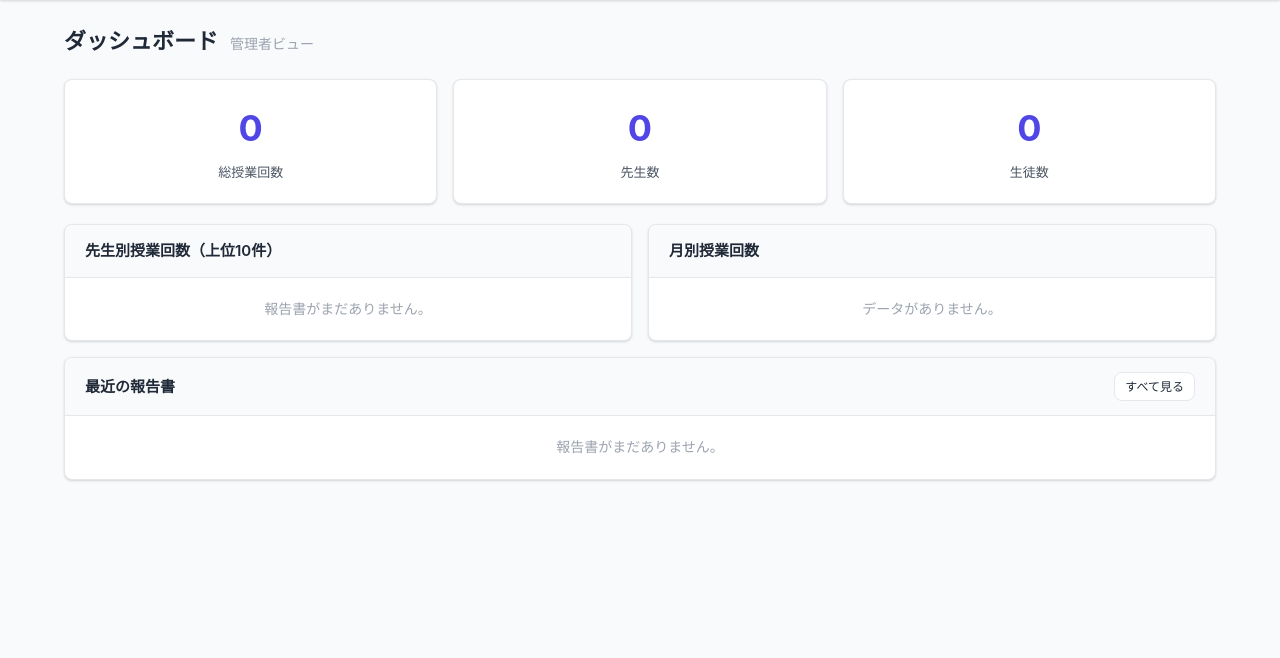
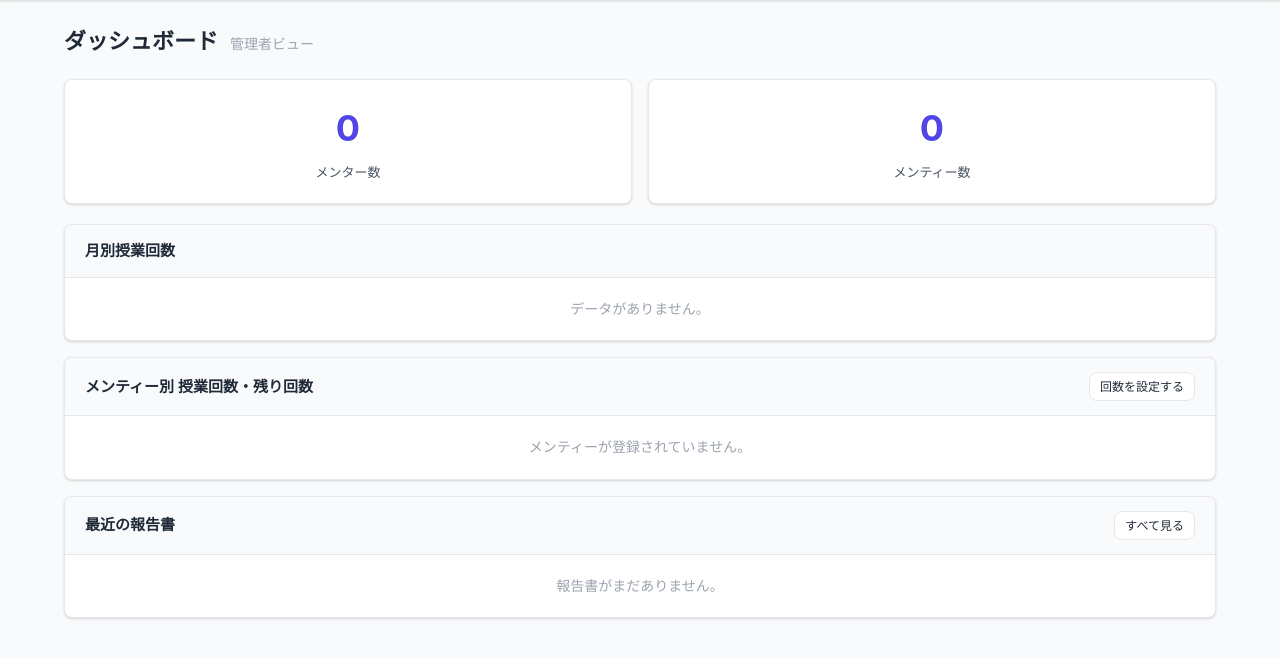
Before and after one commit to sui-28/lesson-management, a Flask app: page / in a window 1280 px wide. Shown: the part 56-714 px from the top of the page. Run offline with Flask 3, Linux system fonts and the light colour scheme; a user stored in the database is signed in.

Commit message:
Update: メンター/メンティー表記・CSVインポート・残り回数機能
- 先生→メンター、生徒→メンティーに全テンプレートを変更
- 管理者ダッシュボードから総授業回数・メンター別授業回数を削除
- メンティー別の月別授業回数・残り回数を表示
- メンティーに契約総授業回数フィールドを追加（管理者が設定可）
- CSVインポート機能追加（メンター名・メンティー名の対応表）
- 残り回数バッジ（緑/黄/赤）で視覚的に表示

Co-Authored-By: Claude Sonnet 4.6 <noreply@anthropic.com>

```diff
--- a/app.py
+++ b/app.py
@@ -105,19 +105,8 @@ def dashboard():
         notifications = get_unread_notifications(db)
         if current_user.is_admin:
             # 管理者: 全体統計
-            total_reports = db.query(func.count(Report.id)).scalar()
             total_teachers = db.query(func.count(Teacher.id)).scalar()
             total_students = db.query(func.count(Student.id)).scalar()
-
-            # 先生別授業回数（上位10件）
-            teacher_stats = (
-                db.query(Teacher.name, func.count(Report.id).label("cnt"))
-                .join(Report, Report.teacher_id == Teacher.id)
-                .group_by(Teacher.id)
-                .order_by(func.count(Report.id).desc())
-                .limit(10)
-                .all()
-            )
 
             # 月別授業回数（過去6ヶ月）
             monthly_stats = (
@@ -132,6 +121,15 @@ def dashboard():
             )
             monthly_stats = list(reversed(monthly_stats))
 
+            # メンティー別授業回数・残り回数
+            student_stats = (
+                db.query(Student, func.count(Report.id).label("cnt"))
+                .outerjoin(Report, Report.student_id == Student.id)
+                .group_by(Student.id)
+                .order_by(Student.name)
+                .all()
+            )
+
             # 最近の報告書
             recent_reports = (
                 db.query(Report)
@@ -142,11 +140,10 @@ def dashboard():
 
             return render_template(
                 "dashboard_admin.html",
-                total_reports=total_reports,
                 total_teachers=total_teachers,
                 total_students=total_students,
-                teacher_stats=teacher_stats,
                 monthly_stats=monthly_stats,
+                student_stats=student_stats,
                 recent_reports=recent_reports,
                 notifications=notifications,
             )
@@ -176,13 +173,13 @@ def dashboard():
             )
             monthly = list(reversed(monthly))
 
-            # 自分の担当生徒別授業回数
+            # 自分の担当メンティー別授業回数・残り回数
             student_stats = (
-                db.query(Student.name, func.count(Report.id).label("cnt"))
-                .join(Report, Report.student_id == Student.id)
-                .filter(Report.teacher_id == teacher.id)
+                db.query(Student.name, func.count(Report.id).label("cnt"), Student.total_lessons)
+                .outerjoin(Report, (Report.student_id == Student.id) & (Report.teacher_id == teacher.id))
+                .filter(Student.id.in_([s.id for s in teacher.students]))
                 .group_by(Student.id)
-                .order_by(func.count(Report.id).desc())
+                .order_by(Student.name)
                 .all()
             )
 
@@ -552,10 +549,98 @@ def admin_student_delete(sid):
         if student:
             db.delete(student)
             db.commit()
-            flash("生徒を削除しました。", "success")
+            flash("メンティーを削除しました。", "success")
     finally:
         db.close()
     return redirect(url_for("admin_students"))
+
+
+@app.route("/admin/students/<int:sid>/set_total", methods=["POST"])
+@login_required
+@admin_required
+def admin_student_set_total(sid):
+    """メンティーの総授業回数を設定"""
+    db = SessionLocal()
+    try:
+        student = db.get(Student, sid)
+        if student:
+            val = request.form.get("total_lessons", "").strip()
+            student.total_lessons = int(val) if val.isdigit() else None
+            db.commit()
+            flash(f"「{student.name}」の総授業回数を更新しました。", "success")
+    finally:
+        db.close()
+    return redirect(url_for("admin_students"))
+
+
+# ── 管理者: CSVインポート ─────────────────────────────────────
+@app.route("/admin/import", methods=["GET", "POST"])
+@login_required
+@admin_required
+def admin_import():
+    """メンター・メンティー対応表CSVをインポート"""
+    notifications = []
+    if request.method == "POST":
+        f = request.files.get("csv_file")
+        if not f or not f.filename.endswith(".csv"):
+            flash("CSVファイルを選択してください。", "danger")
+            return redirect(url_for("admin_import"))
+
+        import csv, io
+        content = f.read().decode("utf-8-sig")
+        reader = csv.DictReader(io.StringIO(content))
+
+        db = SessionLocal()
+        try:
+            created_mentors = created_mentees = created_assignments = 0
+            for row in reader:
+                mentor_name = (row.get("メンター名") or row.get("mentor") or "").strip()
+                mentee_name = (row.get("メンティー名") or row.get("mentee") or "").strip()
+                if not mentor_name or not mentee_name:
+                    continue
+
+                # メンター取得 or 作成
+                teacher = db.query(Teacher).filter_by(name=mentor_name).first()
+                if not teacher:
+                    teacher = Teacher(name=mentor_name)
+                    db.add(teacher)
+                    db.flush()
+                    created_mentors += 1
+
+                # メンティー取得 or 作成
+                student = db.query(Student).filter_by(name=mentee_name).first()
+                if not student:
+                    student = Student(name=mentee_name)
+                    db.add(student)
+                    db.flush()
+                    created_mentees += 1
+
+                # 担当割当
+                if student not in teacher.students:
+                    teacher.students.append(student)
+                    created_assignments += 1
+
+            db.commit()
+            flash(
+                f"インポート完了: メンター {created_mentors}名追加、"
+                f"メンティー {created_mentees}名追加、"
+                f"担当 {created_assignments}件追加。",
+                "success"
+            )
+        except Exception as e:
+            db.rollback()
+            flash(f"インポートエラー: {e}", "danger")
+        finally:
+            db.close()
+
+        return redirect(url_for("admin_import"))
+
+    db = SessionLocal()
+    try:
+        notifications = get_unread_notifications(db)
+    finally:
+        db.close()
+    return render_template("admin/import.html", notifications=notifications)
 
 
 # ── 管理者: 担当割当管理 ──────────────────────────────────────
--- a/models.py
+++ b/models.py
@@ -55,11 +55,12 @@ class Teacher(Base):
 
 
 class Student(Base):
-    """生徒マスタ"""
+    """メンティーマスタ"""
     __tablename__ = "student"
 
     id = Column(Integer, primary_key=True)
     name = Column(String(100), nullable=False)
+    total_lessons = Column(Integer, nullable=True)  # 契約総授業回数（未設定=None）
     created_at = Column(DateTime, default=lambda: datetime.now(timezone.utc))
 
     teachers = relationship("Teacher", secondary=assignment_table, back_populates="students", lazy="selectin")
--- /dev/null
+++ b/note.txt
@@ -0,0 +1,6 @@
+管理者のダッシュボードの総授業回数と先生別授業回数を削除
+先生をメンターに変更
+生徒をメンティーに変更
+csvでメンターとメンティーの一覧をインポートできるようにする
+生徒ごとに総授業回数を設定し残り回数を表示
+月毎の授業回数を表示
--- a/static/css/style.css
+++ b/static/css/style.css
@@ -399,7 +399,24 @@ textarea.form-control { resize: vertical; min-height: 80px; }
 .role-badge.admin   { background: var(--primary-light); color: var(--primary); }
 .role-badge.teacher { background: #D1FAE5; color: #065F46; }
 .badge-red  { background: #FEE2E2; color: #991B1B; }
+.badge-warn { background: #FEF3C7; color: #92400E; }
+.badge-green{ background: #D1FAE5; color: #065F46; }
 .badge-gray { background: var(--gray-100); color: var(--gray-600); }
+
+/* インラインフォーム */
+.inline-form { display: flex; align-items: center; gap: 6px; }
+
+/* コードブロック */
+.code-block {
+  background: var(--gray-100);
+  border: 1px solid var(--border);
+  border-radius: 6px;
+  padding: 10px 12px;
+  font-size: 12px;
+  font-family: monospace;
+  white-space: pre;
+  overflow-x: auto;
+}
 
 /* ── 空状態 ─────────────────────────────────────────────── */
 .empty-state { text-align: center; padding: 48px 16px; color: var(--gray-400); }
--- a/templates/base.html
+++ b/templates/base.html
@@ -26,9 +26,10 @@
           管理 ▾
         </button>
         <div class="dropdown-menu">
-          <a href="{{ url_for('admin_teachers') }}" class="dropdown-item">先生管理</a>
-          <a href="{{ url_for('admin_students') }}" class="dropdown-item">生徒管理</a>
+          <a href="{{ url_for('admin_teachers') }}" class="dropdown-item">メンター管理</a>
+          <a href="{{ url_for('admin_students') }}" class="dropdown-item">メンティー管理</a>
           <a href="{{ url_for('admin_assignments') }}" class="dropdown-item">担当割当</a>
+          <a href="{{ url_for('admin_import') }}" class="dropdown-item">CSVインポート</a>
           <a href="{{ url_for('admin_users') }}" class="dropdown-item">ユーザー管理</a>
           <hr class="dropdown-divider">
           <a href="{{ url_for('admin_alerts') }}" class="dropdown-item">
@@ -42,7 +43,7 @@
       {% endif %}
       <div class="nav-user">
         <span class="user-name">{{ current_user.username }}</span>
-        <span class="role-badge {{ current_user.role }}">{{ '管理者' if current_user.is_admin else '先生' }}</span>
+        <span class="role-badge {{ current_user.role }}">{{ '管理者' if current_user.is_admin else 'メンター' }}</span>
         <a href="{{ url_for('logout') }}" class="nav-link logout">ログアウト</a>
       </div>
     </div>
--- a/templates/dashboard_admin.html
+++ b/templates/dashboard_admin.html
@@ -17,53 +17,17 @@
 <!-- サマリーカード -->
 <div class="stats-grid">
   <div class="stat-card">
-    <div class="stat-number">{{ total_reports }}</div>
-    <div class="stat-label">総授業回数</div>
-  </div>
-  <div class="stat-card">
     <div class="stat-number">{{ total_teachers }}</div>
-    <div class="stat-label">先生数</div>
+    <div class="stat-label">メンター数</div>
   </div>
   <div class="stat-card">
     <div class="stat-number">{{ total_students }}</div>
-    <div class="stat-label">生徒数</div>
-  </div>
-</div>
-
-<div class="dashboard-grid">
-  <!-- 先生別授業回数 -->
-  <div class="card">
-    <div class="card-header">
-      <h2>先生別授業回数（上位10件）</h2>
-    </div>
-    <div class="card-body">
-      {% if teacher_stats %}
-      <table class="table">
-        <thead>
-          <tr><th>先生名</th><th>授業回数</th><th></th></tr>
-        </thead>
-        <tbody>
-          {% for name, cnt in teacher_stats %}
-          <tr>
-            <td>{{ name }}</td>
-            <td><strong>{{ cnt }}</strong> 回</td>
-            <td>
-              <div class="bar-container">
-                <div class="bar" style="width: {{ (cnt / teacher_stats[0][1] * 100)|int }}%"></div>
-              </div>
-            </td>
-          </tr>
-          {% endfor %}
-        </tbody>
-      </table>
-      {% else %}
-      <p class="text-muted text-center">報告書がまだありません。</p>
-      {% endif %}
+    <div class="stat-label">メンティー数</div>
   </div>
 </div>
 
 <!-- 月別授業回数 -->
-  <div class="card">
+<div class="card mb-4">
   <div class="card-header">
     <h2>月別授業回数</h2>
   </div>
@@ -86,10 +50,62 @@
     {% endif %}
   </div>
 </div>
+
+<!-- メンティー別授業回数・残り回数 -->
+<div class="card mb-4">
+  <div class="card-header">
+    <h2>メンティー別 授業回数・残り回数</h2>
+    <a href="{{ url_for('admin_students') }}" class="btn btn-sm btn-outline">回数を設定する</a>
+  </div>
+  <div class="card-body">
+    {% if student_stats %}
+    <table class="table">
+      <thead>
+        <tr>
+          <th>メンティー名</th>
+          <th>実施済み</th>
+          <th>契約回数</th>
+          <th>残り回数</th>
+          <th></th>
+        </tr>
+      </thead>
+      <tbody>
+        {% for student, cnt in student_stats %}
+        <tr>
+          <td>{{ student.name }}</td>
+          <td><strong>{{ cnt }}</strong> 回</td>
+          <td>
+            {% if student.total_lessons %}{{ student.total_lessons }} 回{% else %}<span class="text-muted">未設定</span>{% endif %}
+          </td>
+          <td>
+            {% if student.total_lessons %}
+              {% set remaining = student.total_lessons - cnt %}
+              {% if remaining <= 0 %}
+              <span class="badge badge-red">残り {{ remaining }} 回</span>
+              {% elif remaining <= 3 %}
+              <span class="badge badge-warn">残り {{ remaining }} 回</span>
+              {% else %}
+              <span class="badge badge-green">残り {{ remaining }} 回</span>
+              {% endif %}
+            {% else %}
+            <span class="text-muted">—</span>
+            {% endif %}
+          </td>
+          <td>
+            <a href="{{ url_for('report_list', student_id=student.id) }}" class="btn btn-sm btn-ghost">報告書</a>
+          </td>
+        </tr>
+        {% endfor %}
+      </tbody>
+    </table>
+    {% else %}
+    <p class="text-muted text-center">メンティーが登録されていません。</p>
+    {% endif %}
+  </div>
 </div>
 
 <!-- 最近の報告書 -->
-<div class="card mt-4">
+<div class="card">
   <div class="card-header">
     <h2>最近の報告書</h2>
     <a href="{{ url_for('report_list') }}" class="btn btn-sm btn-outline">すべて見る</a>
@@ -98,7 +114,7 @@
     {% if recent_reports %}
     <table class="table">
       <thead>
-        <tr><th>授業日</th><th>先生</th><th>生徒</th><th>授業時間</th><th>提出日時</th><th></th></tr>
+        <tr><th>授業日</th><th>メンター</th><th>メンティー</th><th>授業時間</th><th>提出日時</th><th></th></tr>
       </thead>
       <tbody>
         {% for r in recent_reports %}
--- a/templates/reports/detail.html
+++ b/templates/reports/detail.html
@@ -13,10 +13,10 @@
 <div class="card form-card">
   <div class="card-body">
     <dl class="detail-list">
-      <dt>担当先生</dt>
+      <dt>担当メンター</dt>
       <dd>{{ report.teacher.name }}</dd>
 
-      <dt>生徒名</dt>
+      <dt>メンティー</dt>
       <dd>{{ report.student.name }}</dd>
 
       <dt>授業実施日</dt>
```
Also changed, not shown: templates/admin/import.html (added, +51 -0 lines), templates/admin/students.html (+17 -4 lines), templates/dashboard_teacher.html (+46 -33 lines), templates/reports/edit.html (+10 -15 lines), templates/reports/list.html (+4 -4 lines), templates/reports/new.html (+14 -32 lines). Lines whose indentation alone changed are shown as unchanged.
